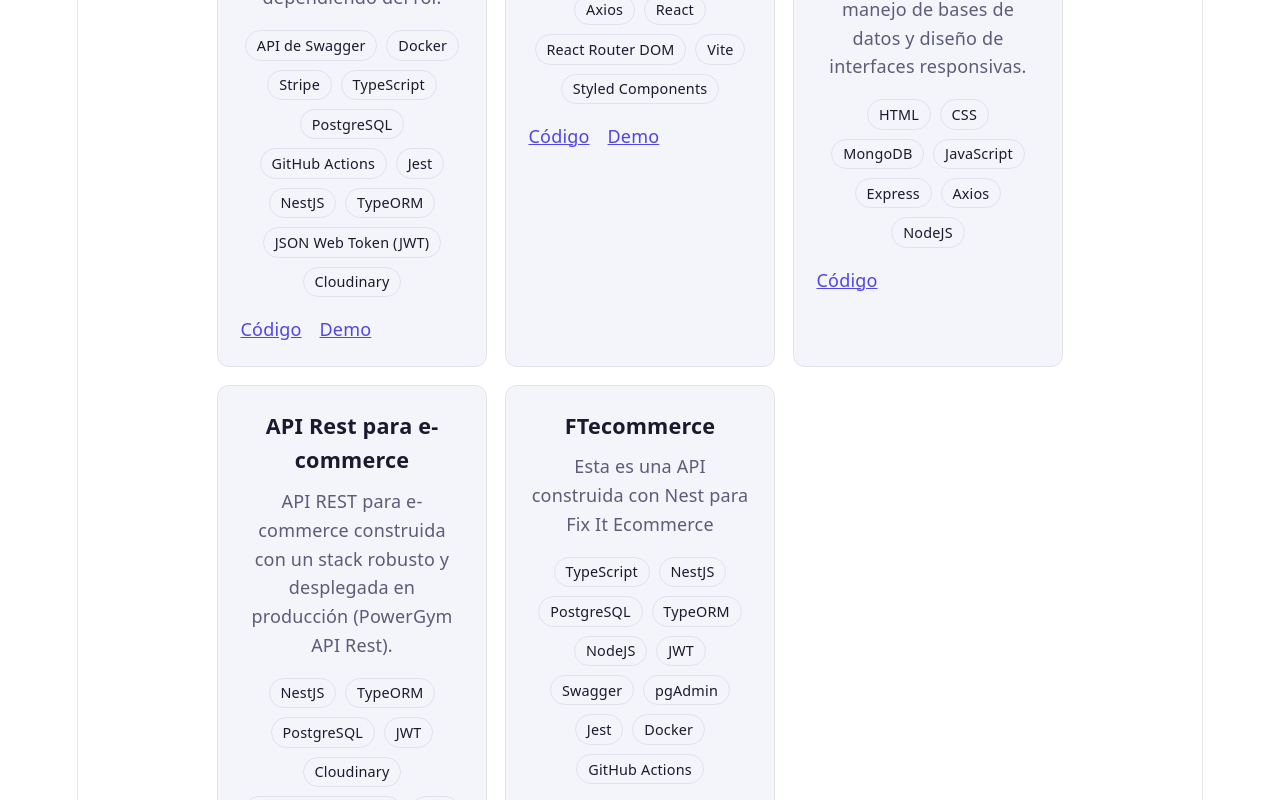
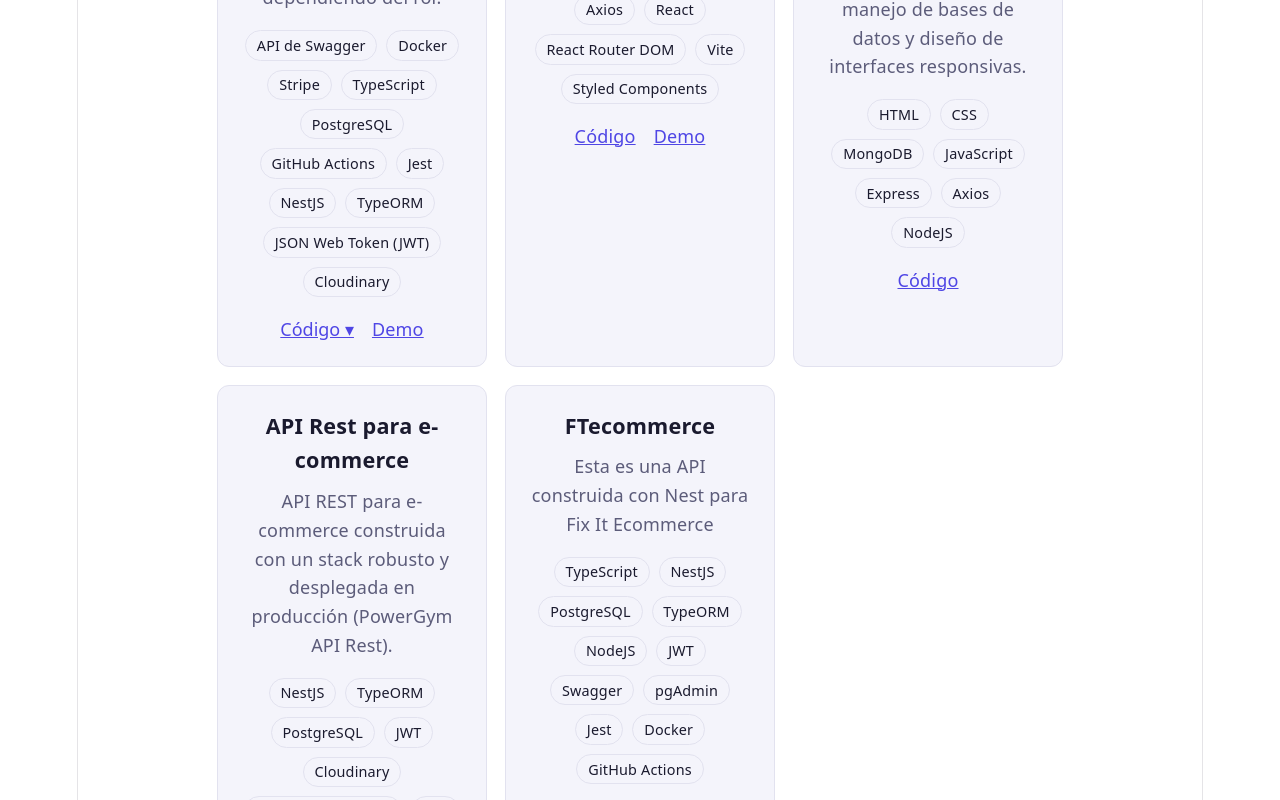
Before and after one commit to GNicolasRocca/portfolio, a React (Vite) app in the folder files/mi-portafolio/: page / in a window 1280 px wide. Shown: the part 1740-2540 px from the top of the page. Built offline with nearby package versions, Linux system fonts and the light colour scheme.

Commit message:
fix: se alineo un texto y se agrego la funcion de poder agregar mas de un repo a un proyecto-GNR

```diff
--- a/files/mi-portafolio/src/App.css
+++ b/files/mi-portafolio/src/App.css
@@ -75,7 +75,7 @@
 }
 .card h4 { margin: 0 0 0.5rem; font-size: 1.2rem; }
 .card p { color: var(--suave); }
-.card__links { display: flex; gap: 1rem; }
+.card__links { display: flex; justify-content: center; gap: 1rem; }
 a { color: var(--acento); }
 
 #contacto {
@@ -103,3 +103,36 @@
 .redes { margin-top: 1.5rem; }
 
 footer { text-align: center; color: var(--suave); padding: 3rem 0 2rem; }
+
+/* Menú desplegable de repos: el contenedor es "relative" para que el menú
+   se posicione respecto al botón y no respecto a la página entera */
+.dropdown { position: relative; }
+.dropdown__boton {
+  background: none;
+  border: 0;
+  padding: 0;
+  font: inherit;
+  color: var(--acento);
+  text-decoration: underline;
+  cursor: pointer;
+}
+.dropdown__menu {
+  position: absolute;
+  bottom: 100%; /* se abre hacia arriba para no quedar cortado por el borde de la tarjeta */
+  left: 0;
+  margin: 0 0 0.4rem;
+  padding: 0.3rem 0;
+  list-style: none;
+  min-width: 140px;
+  background: var(--bg);
+  border: 1px solid var(--borde);
+  border-radius: 8px;
+  box-shadow: 0 6px 18px rgba(0, 0, 0, 0.15);
+  z-index: 10;
+}
+.dropdown__menu a {
+  display: block;
+  padding: 0.45rem 0.9rem;
+  text-decoration: none;
+}
+.dropdown__menu a:hover { background: var(--tarjeta); }
--- a/files/mi-portafolio/src/App.jsx
+++ b/files/mi-portafolio/src/App.jsx
@@ -1,4 +1,4 @@
-import { useState } from "react";
+import { useState, useRef, useEffect } from "react";
 import "./App.css";
 
 // solo edites este arreglo y no el HTML de abajo.
@@ -27,7 +27,10 @@
       "API de Swagger", "Docker", "Stripe", "TypeScript", "PostgreSQL", "GitHub Actions", "Jest",
       "NestJS", "TypeORM", "JSON Web Token (JWT)", "Cloudinary"
     ],
-    repo: "https://github.com/PowerGymok/powerGym_Back", // https://github.com/PowerGymok/PF-Fron
+    repos: [
+      { etiqueta: "Frontend", url: "https://github.com/PowerGymok/PF-Front" },
+      { etiqueta: "Backend", url: "https://github.com/PowerGymok/powerGym_Back" },
+    ],
     demo: "https://pf-front-ijjg.vercel.app/home",
   },
   {
@@ -37,7 +40,9 @@
     tecnologias: [
       "HTML", "CSS", "JavaScript", "Axios", "React", "React Router DOM", "Vite", "Styled Components"
     ],
-    repo: "https://github.com/GNicolasRocca/Fix-It",
+    repos: [
+      { etiqueta: "Backend", url: "https://github.com/GNicolasRocca/Fix-It" },
+    ],
     demo: "https://fix-it-virid-eight.vercel.app/home",
   },
   {
@@ -48,7 +53,9 @@
     tecnologias: [
       "HTML", "CSS", "MongoDB", "JavaScript", "Express", "Axios", "NodeJS"
     ],
-    repo: "https://github.com/GNicolasRocca/Pelis-free",
+    repos: [
+      { etiqueta: "Backend", url: "https://github.com/GNicolasRocca/Pelis-free" },
+    ],
     demo: "",
   },
   {
@@ -58,7 +65,9 @@
     tecnologias: [
       "NestJS", "TypeORM", "PostgreSQL", "JWT", "Cloudinary", "Swagger / OpenAPI", "Jest", "Docker", "GitHub Actions"
     ],
-    repo: "https://github.com/PowerGymok/powerGym_Back",
+    repos: [
+      { etiqueta: "Backend", url: "https://github.com/PowerGymok/powerGym_Back" },
+    ],
     demo: "https://ecommerce-pt29-deploy.onrender.com/api",
   },
   {
@@ -68,7 +77,9 @@
     tecnologias: [
       "TypeScript", "NestJS", "PostgreSQL", "TypeORM", "NodeJS", "JWT", "Swagger", "pgAdmin", "Jest", "Docker", "GitHub Actions"
     ],
-    repo: "https://github.com/GNicolasRocca/FTecommerce",
+    repos: [
+      { etiqueta: "Backend", url: "https://github.com/GNicolasRocca/FTecommerce" },
+    ],
     demo: "linkedin.com/safety/go/?url=https%3A%2F%2Fnest-demo-latest-8yd5.onrender.com%2Fapi&urlhash=pi2r&mt=Pqidn8uj5aHFKr7S3a5iFhf-bvryiB6UcaB9RepUe3nG9F5hsuvObG6BTDWDKSVeahug-Fp1b1GDc6vVvO6saYMUjCRZ&isSdui=true&lipi=urn%3Ali%3Apage%3Ad_flagship3_profile_view_base%3B77svcWi%2BQsuN4GkNrEWyFQ%3D%3D",
   },
 ];
@@ -99,6 +110,69 @@
   );
 }
 
+// Botón "Código" con menú desplegable para proyectos con más de un repo.
+function EnlaceRepos({ repos: todos = [] }) {
+  const repos = todos.filter((r) => r.url);
+  const [abierto, setAbierto] = useState(false);
+  // useRef guarda una referencia al <div> para saber si el click fue dentro o fuera.
+  const contenedor = useRef(null);
+
+  // Cerramos el menú al hacer click fuera o al presionar Escape,
+  // para que no quede abierto tapando otras tarjetas.
+  useEffect(() => {
+    if (!abierto) return;
+    const cerrarSiFuera = (e) => {
+      if (!contenedor.current.contains(e.target)) setAbierto(false);
+    };
+    const cerrarConEscape = (e) => e.key === "Escape" && setAbierto(false);
+    document.addEventListener("mousedown", cerrarSiFuera);
+    document.addEventListener("keydown", cerrarConEscape);
+    // La función que devuelve useEffect limpia los listeners al cerrar el menú.
+    return () => {
+      document.removeEventListener("mousedown", cerrarSiFuera);
+      document.removeEventListener("keydown", cerrarConEscape);
+    };
+  }, [abierto]);
+
+  if (repos.length === 0) return null;
+
+  // Con un solo repo no hace falta menú: mostramos un link normal.
+  if (repos.length === 1) {
+    return (
+      <a href={repos[0].url} target="_blank" rel="noreferrer">Código</a>
+    );
+  }
+
+  return (
+    <div className="dropdown" ref={contenedor}>
+      <button
+        type="button"
+        className="dropdown__boton"
+        onClick={() => setAbierto(!abierto)}
+        aria-expanded={abierto}
+      >
+        Código ▾
+      </button>
+      {abierto && (
+        <ul className="dropdown__menu">
+          {repos.map((r) => (
+            <li key={r.etiqueta}>
+              <a
+                href={r.url}
+                target="_blank"
+                rel="noreferrer"
+                onClick={() => setAbierto(false)}
+              >
+                {r.etiqueta}
+              </a>
+            </li>
+          ))}
+        </ul>
+      )}
+    </div>
+  );
+}
+
 function TarjetaProyecto({ proyecto }) {
   return (
     <article className="card">
@@ -110,11 +184,8 @@
         ))}
       </ul>
       <div className="card__links">
-        {/* Renderizado condicional: solo mostramos el link si existe */}
-        {proyecto.repo && (
-          <a href={proyecto.repo} target="_blank" rel="noreferrer">Código</a>
-        )}
-        {proyecto.demo && (
+         <EnlaceRepos repos={proyecto.repos} />
+         {proyecto.demo && (
           <a href={proyecto.demo} target="_blank" rel="noreferrer">Demo</a>
         )}
       </div>
```
